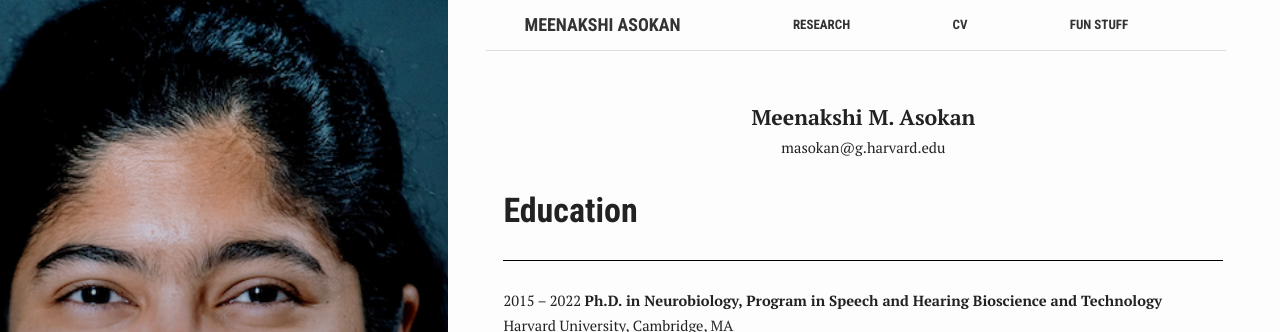
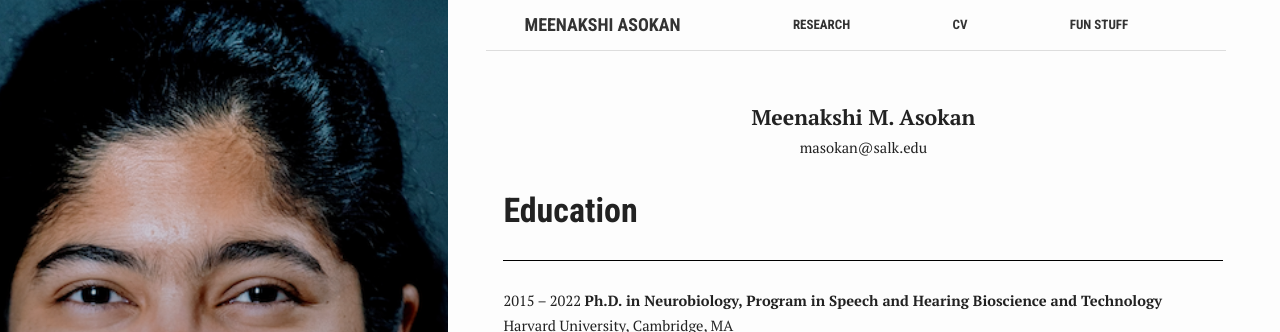
Before and after one commit to Meenakshi-Asokan/Meenakshi-Asokan.github.io, a Jekyll site: the page built from pages/2_cv.html, in a window 1280 px wide and 900 px high. Shown: the top 332 px of the window. Built offline with Jekyll 4.4.1, drawn with Linux system fonts in a browser that asks for light colours; nearby versions of some CDN libraries; some web fonts are replaced; library files that are not in the unit come from our copies.

Commit message:
Update 2_cv.html

```diff
--- a/pages/2_cv.html
+++ b/pages/2_cv.html
@@ -18,7 +18,7 @@ text-indent:-1.75in'><b><span style='font-size:16.0pt;'>Meenakshi M. Asokan</spa
 
 <p class=MsoNormal align=center style='margin-top:0in;margin-right:-.5in;
 margin-bottom:0in;margin-left:1.75in;margin-bottom:.0001pt;text-align:center;
-text-indent:-1.75in'><span style='font-size:11.0pt;'>masokan@g.harvard.edu</span></p>
+text-indent:-1.75in'><span style='font-size:11.0pt;'>masokan@salk.edu</span></p>
 
 
 <p class=MsoNormal style='margin-top:0in;margin-right:-.5in;margin-bottom:0in;
```
